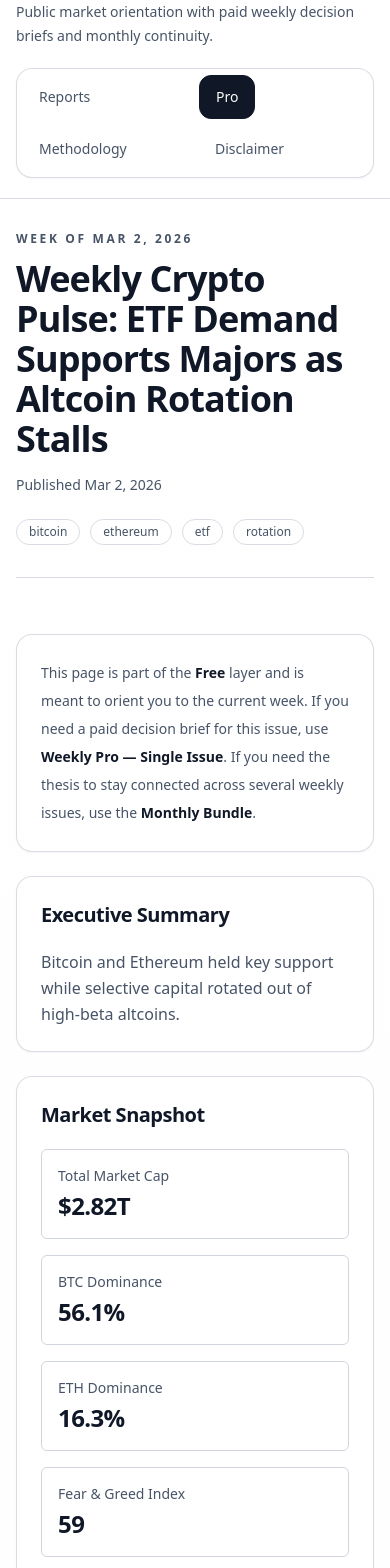
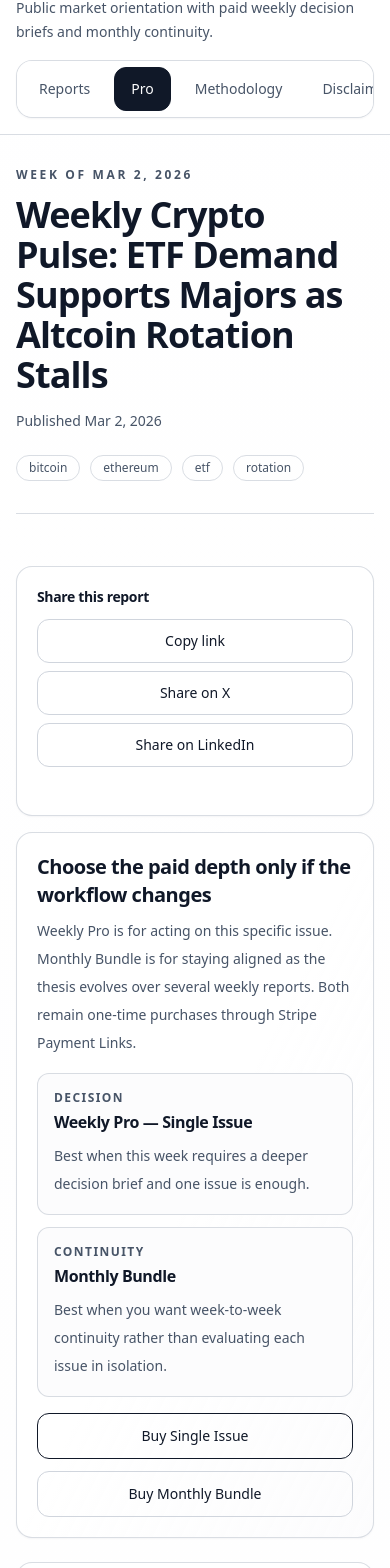
Before and after one commit to castanhf/Weekly-Crypto-Pulse, a Next.js app: page /reports/2026-03-02-etf-demand-supports-majors-as-altcoin-rotation-stalls in a window 390 px wide. Shown: the part 77-1645 px from the top of the page. Built offline with nearby package versions, Linux system fonts and the light colour scheme; no server answers.

Commit message:
Improve mobile responsiveness across core pages

```diff
--- a/app/page.tsx
+++ b/app/page.tsx
@@ -17,6 +17,9 @@ const METRICS = [
   'Institutional flows and positioning',
   'Major asset leadership and momentum'
 ] as const;
+
+const secondaryCtaClassName =
+  'inline-flex min-h-11 w-full items-center justify-center rounded-xl border border-line px-4 py-3 text-center text-sm font-medium transition hover:border-ink sm:w-auto';
 
 export default function HomePage(): JSX.Element {
   const latestReport = getLatestReport();
@@ -47,16 +50,17 @@ export default function HomePage(): JSX.Element {
         actions={
           <>
             <Link
-              className="inline-flex border border-ink px-4 py-2 text-sm font-medium transition hover:bg-ink hover:text-paper"
+              className="inline-flex min-h-11 w-full items-center justify-center rounded-xl border border-ink bg-ink px-4 py-3 text-center text-sm font-medium text-paper transition hover:bg-ink/90 sm:w-auto"
               href={latestReportHref}
             >
               Read latest free report
             </Link>
-            <Link className="inline-flex border border-line px-4 py-2 text-sm font-medium transition hover:border-ink" href="/pro">
+            <Link className={secondaryCtaClassName} href="/pro">
               Compare paid offers
             </Link>
           </>
         }
+        className="rounded-[2rem] border border-line/80 bg-white px-5 py-6 shadow-[0_20px_50px_rgba(16,24,40,0.06)] sm:px-8 sm:py-8"
         description="Weekly Crypto Pulse publishes a public market read for orientation, then offers paid products for readers who need a single-week decision brief or month-long follow-through."
         eyebrow="Weekly crypto research"
         title="Weekly coverage with a clear ladder from orientation to decision to continuity."
@@ -68,16 +72,24 @@ export default function HomePage(): JSX.Element {
           id="latest-report-heading"
           title="Latest free report"
         />
-        <SurfaceCard className="space-y-6">
-          <div className="grid gap-6 lg:grid-cols-[minmax(0,1.6fr)_minmax(16rem,0.8fr)] lg:items-start">
-            <ContentWidth className="space-y-3" size="feature">
+        <SurfaceCard className="space-y-6 bg-gradient-to-br from-white via-white to-paper/80">
+          <div className="grid gap-6 lg:grid-cols-[minmax(0,1.6fr)_minmax(18rem,0.8fr)] lg:items-start">
+            <ContentWidth className="space-y-4" size="feature">
               <p className="text-sm leading-7 text-muted">Published {formatIsoDate(latestReport.metadata.publishedAt)}</p>
               <div className="space-y-3">
-                <h3 className="text-2xl font-semibold tracking-tight">{latestReport.metadata.title}</h3>
+                <h3 className="text-2xl font-semibold tracking-tight sm:text-3xl">{latestReport.metadata.title}</h3>
                 <p className="text-sm leading-7 text-muted">{latestReport.metadata.summary}</p>
               </div>
+              <div className="flex flex-col gap-3 sm:flex-row sm:flex-wrap">
+                <Link className="inline-flex min-h-11 items-center justify-center rounded-xl border border-ink px-4 py-3 text-sm font-medium transition hover:bg-ink hover:text-paper" href={latestReportHref}>
+                  Open full report
+                </Link>
+                <Link className={secondaryCtaClassName} href="/pro">
+                  See Pro options
+                </Link>
+              </div>
             </ContentWidth>
-            <dl className="grid gap-4 sm:grid-cols-3 lg:grid-cols-1">
+            <dl className="grid gap-3 sm:grid-cols-3 lg:grid-cols-1">
               <div className="rounded-xl border border-line/80 bg-paper px-4 py-4">
                 <dt className="text-xs uppercase tracking-[0.12em] text-muted">Total market cap</dt>
                 <dd className="mt-2 text-lg font-medium">{formatCompactUsd(latestReport.marketSnapshot.totalMarketCapUsd)}</dd>
@@ -92,9 +104,6 @@ export default function HomePage(): JSX.Element {
               </div>
             </dl>
           </div>
-          <Link className="inline-flex text-sm font-medium text-ink underline underline-offset-4" href={latestReportHref}>
-            Open full report
-          </Link>
         </SurfaceCard>
       </PageSection>
 
@@ -136,14 +145,10 @@ export default function HomePage(): JSX.Element {
               </article>
             ))}
           </div>
-          <div className="flex flex-wrap gap-3">
+          <div className="flex flex-col gap-3 sm:flex-row sm:flex-wrap">
             <ProCta checkoutTarget={weeklyProCheckoutTarget} label="Buy Weekly Pro — Single Issue" />
-            <ProCta
-              className="inline-flex border border-line px-4 py-2 text-sm font-medium transition hover:border-ink"
-              label="Buy Monthly Bundle — Best value"
-              checkoutTarget={monthlyBundleCheckoutTarget}
-            />
-            <Link className="inline-flex border border-line px-4 py-2 text-sm font-medium transition hover:border-ink" href="/pro">
+            <ProCta className={secondaryCtaClassName} label="Buy Monthly Bundle — Best value" checkoutTarget={monthlyBundleCheckoutTarget} />
+            <Link className={secondaryCtaClassName} href="/pro">
               View full comparison
             </Link>
           </div>
--- a/app/pro/page.tsx
+++ b/app/pro/page.tsx
@@ -31,6 +31,9 @@ const FAQ_ITEMS: ReadonlyArray<FaqItem> = [
   }
 ] as const;
 
+const secondaryCtaClassName =
+  'inline-flex min-h-11 w-full items-center justify-center rounded-xl border border-line px-4 py-3 text-center text-sm font-medium transition hover:border-ink sm:w-auto';
+
 export default function ProPage(): JSX.Element {
   const { missingPaymentLinkEnvVarNames, offers } = getProOffersPageData();
   const hasMissingOfferLink = missingPaymentLinkEnvVarNames.length > 0;
@@ -38,6 +41,14 @@ export default function ProPage(): JSX.Element {
   return (
     <PageShell>
       <PageHeader
+        actions={
+          <div className="grid gap-3 sm:grid-cols-2">
+            {offers.map((offer) => (
+              <ProCta key={offer.id} checkoutTarget={offer.checkoutTarget} label={offer.product.ctaLabel} />
+            ))}
+          </div>
+        }
+        className="rounded-[2rem] border border-line/80 bg-white px-5 py-6 shadow-[0_20px_50px_rgba(16,24,40,0.06)] sm:px-8 sm:py-8"
         description="The hierarchy is editorial, not promotional. Free is for orientation. Weekly Pro is for a single decision. Monthly Bundle is for continuity across the month."
         eyebrow="Pro offers"
         title="Free, Weekly Pro, and Monthly Bundle."
@@ -65,15 +76,15 @@ export default function ProPage(): JSX.Element {
           </SurfaceCard>
         ) : null}
 
-        <div className="grid gap-6 lg:grid-cols-[minmax(0,1.9fr)_minmax(17rem,0.9fr)] lg:items-start">
+        <div className="grid gap-6 lg:grid-cols-[minmax(0,1.9fr)_minmax(18rem,0.9fr)] lg:items-start">
           <div className="grid gap-4 md:grid-cols-2">
             {offers.map((offer) => {
               const isBestValue = offer.pricing.tier === 'bestValueOffer';
 
               return (
                 <article
-                  className={`space-y-5 rounded-2xl border bg-white p-6 shadow-[0_1px_2px_rgba(16,24,40,0.04)] sm:p-8 ${
-                    isBestValue ? 'border-ink' : 'border-line/80'
+                  className={`space-y-5 rounded-2xl border bg-white p-5 shadow-[0_1px_2px_rgba(16,24,40,0.04)] sm:p-8 ${
+                    isBestValue ? 'border-ink ring-1 ring-ink/10' : 'border-line/80'
                   }`}
                   key={offer.id}
                 >
@@ -130,17 +141,24 @@ export default function ProPage(): JSX.Element {
                     </section>
                   </div>
 
-                  <ProCta
-                    className="inline-flex border border-ink px-4 py-2 text-sm font-medium transition hover:bg-ink hover:text-paper"
-                    label={offer.product.ctaLabel}
-                    checkoutTarget={offer.checkoutTarget}
-                  />
+                  <div className="flex flex-col gap-3 sm:flex-row sm:flex-wrap">
+                    <ProCta
+                      className="inline-flex min-h-11 w-full items-center justify-center rounded-xl border border-ink px-4 py-3 text-center text-sm font-medium transition hover:bg-ink hover:text-paper"
+                      label={offer.product.ctaLabel}
+                      checkoutTarget={offer.checkoutTarget}
+                    />
+                    {isBestValue ? null : (
+                      <a className={secondaryCtaClassName} href="#tier-differentiation-heading">
+                        See tier breakdown
+                      </a>
+                    )}
+                  </div>
                 </article>
               );
             })}
           </div>
 
-          <div className="space-y-4 lg:sticky lg:top-8">
+          <div className="space-y-4 lg:sticky lg:top-24">
             <SurfaceCard className="space-y-3 bg-paper">
               <h2 className="text-lg font-semibold tracking-tight">Where the line moves</h2>
               <p className="text-sm leading-7 text-muted">
--- a/app/reports/[slug]/page.tsx
+++ b/app/reports/[slug]/page.tsx
@@ -22,6 +22,9 @@ type ReportDetailPageProps = {
     slug: string;
   };
 };
+
+const secondaryCtaClassName =
+  'inline-flex min-h-11 w-full items-center justify-center rounded-xl border border-line px-4 py-3 text-center text-sm font-medium transition hover:border-ink sm:w-auto';
 
 export const generateStaticParams = (): Array<ReportDetailPageProps['params']> =>
   getAllReports().map((report) => ({ slug: report.metadata.slug }));
@@ -51,11 +54,11 @@ export default function ReportDetailPage({ params }: ReportDetailPageProps): JSX
   const monthlyBundleCheckoutTarget = getProCheckoutTarget('monthlyBundle');
 
   return (
-    <PageShell className="space-y-10 sm:space-y-12 lg:space-y-14">
+    <PageShell className="space-y-8 sm:space-y-12 lg:space-y-14">
       <ReportViewTracker reportSlug={report.metadata.slug} />
       <ReportHero metadata={report.metadata} />
       <PageSection className="grid gap-6 xl:grid-cols-[minmax(0,1.75fr)_minmax(18rem,0.75fr)] xl:items-start">
-        <div className="space-y-6">
+        <div className="order-last space-y-6 xl:order-first">
           <SurfaceCard className="text-sm leading-7 text-muted" aria-label="Tier context">
             <p>
               This page is part of the <span className="font-semibold text-ink">Free</span> layer and is meant to orient
@@ -73,9 +76,9 @@ export default function ReportDetailPage({ params }: ReportDetailPageProps): JSX
           <MethodologyNote />
         </div>
 
-        <div className="space-y-6 xl:sticky xl:top-8">
+        <div className="order-first space-y-4 xl:order-last xl:sticky xl:top-24">
           <ReportShareBlock title={report.metadata.title} url={reportUrl} />
-          <SurfaceCard className="space-y-4">
+          <SurfaceCard className="space-y-4 bg-gradient-to-br from-white via-white to-paper/90">
             <div className="space-y-2">
               <h2 className="text-xl font-semibold tracking-tight">Choose the paid depth only if the workflow changes</h2>
               <p className="text-sm leading-7 text-muted">
@@ -83,7 +86,7 @@ export default function ReportDetailPage({ params }: ReportDetailPageProps): JSX
                 over several weekly reports. Both remain one-time purchases through Stripe Payment Links.
               </p>
             </div>
-            <div className="grid gap-3">
+            <div className="grid gap-3 sm:grid-cols-2 xl:grid-cols-1">
               <div className="rounded-xl border border-line/80 bg-paper px-4 py-4">
                 <p className="text-xs font-semibold uppercase tracking-[0.12em] text-muted">Decision</p>
                 <h3 className="mt-1 text-base font-semibold tracking-tight">Weekly Pro — Single Issue</h3>
@@ -99,13 +102,9 @@ export default function ReportDetailPage({ params }: ReportDetailPageProps): JSX
                 </p>
               </div>
             </div>
-            <div className="flex flex-wrap gap-3">
+            <div className="flex flex-col gap-3 sm:flex-row sm:flex-wrap">
               <ProCta checkoutTarget={weeklyProCheckoutTarget} label="Buy Single Issue" />
-              <ProCta
-                className="inline-flex border border-line px-4 py-2 text-sm font-medium transition hover:border-ink"
-                label="Buy Monthly Bundle"
-                checkoutTarget={monthlyBundleCheckoutTarget}
-              />
+              <ProCta className={secondaryCtaClassName} label="Buy Monthly Bundle" checkoutTarget={monthlyBundleCheckoutTarget} />
             </div>
           </SurfaceCard>
         </div>
--- a/components/layout/header.tsx
+++ b/components/layout/header.tsx
@@ -18,23 +18,23 @@ const navItems: readonly NavItem[] = [
 
 const getNavItemClassName = (item: NavItem): string => {
   if (item.isEmphasized) {
-    return 'inline-flex min-h-11 items-center justify-center rounded-xl border border-ink bg-ink px-4 py-2.5 text-sm font-medium text-paper transition hover:bg-ink/90';
+    return 'inline-flex min-h-11 items-center justify-center whitespace-nowrap rounded-xl border border-ink bg-ink px-4 py-2.5 text-sm font-medium text-paper transition hover:bg-ink/90';
   }
 
-  return 'inline-flex min-h-11 items-center justify-center rounded-xl px-4 py-2.5 text-sm font-medium text-muted transition hover:bg-paper hover:text-ink';
+  return 'inline-flex min-h-11 items-center justify-center whitespace-nowrap rounded-xl px-4 py-2.5 text-sm font-medium text-muted transition hover:bg-paper hover:text-ink';
 };
 
 export function Header(): JSX.Element {
   return (
-    <header className="border-b border-line/80 bg-white">
-      <div className={`${pageContainerClassName} py-5 sm:py-6`}>
-        <div className="flex flex-col gap-5 lg:flex-row lg:items-center lg:justify-between lg:gap-8">
+    <header className="sticky top-0 z-40 border-b border-line/80 bg-white/95 backdrop-blur supports-[backdrop-filter]:bg-white/80">
+      <div className={`${pageContainerClassName} py-4 sm:py-5`}>
+        <div className="flex flex-col gap-4 lg:flex-row lg:items-center lg:justify-between lg:gap-8">
           <Link className="min-w-0 max-w-2xl" href="/">
             <div className="space-y-2">
               <p className="text-[0.7rem] font-semibold uppercase tracking-[0.22em] text-muted">Weekly crypto research</p>
               <div className="space-y-1">
-                <p className="text-xl font-semibold tracking-tight text-ink sm:text-2xl">{siteConfig.name}</p>
-                <p className="text-sm leading-6 text-muted sm:text-[0.95rem]">
+                <p className="text-lg font-semibold tracking-tight text-ink sm:text-2xl">{siteConfig.name}</p>
+                <p className="max-w-xl text-sm leading-6 text-muted sm:text-[0.95rem]">
                   Public market orientation with paid weekly decision briefs and monthly continuity.
                 </p>
               </div>
@@ -42,9 +42,9 @@ export function Header(): JSX.Element {
           </Link>
 
           <nav aria-label="Primary navigation" className="w-full lg:w-auto">
-            <ul className="grid grid-cols-2 gap-2 rounded-2xl border border-line/80 bg-white p-1.5 shadow-[0_1px_2px_rgba(16,24,40,0.04)] sm:flex sm:flex-wrap sm:items-center sm:justify-end">
+            <ul className="flex gap-2 overflow-x-auto rounded-2xl border border-line/80 bg-white p-1.5 shadow-[0_1px_2px_rgba(16,24,40,0.04)] sm:flex-wrap sm:justify-end">
               {navItems.map((item) => (
-                <li className="sm:flex-none" key={item.href}>
+                <li className="shrink-0" key={item.href}>
                   <Link className={getNavItemClassName(item)} href={item.href}>
                     {item.label}
                   </Link>
--- a/components/layout/page-shell.tsx
+++ b/components/layout/page-shell.tsx
@@ -67,12 +67,12 @@ export function PageContainer({ as: Component = 'div', children, className }: Pa
 }
 
 export function PageShell({ children, className }: PageShellProps): JSX.Element {
-  return <div className={mergeClasses('space-y-14 sm:space-y-16 lg:space-y-20', className)}>{children}</div>;
+  return <div className={mergeClasses('space-y-12 sm:space-y-16 lg:space-y-20', className)}>{children}</div>;
 }
 
 export function PageSection({ id, children, className, ...restProps }: PageSectionProps): JSX.Element {
   return (
-    <section {...restProps} className={mergeClasses('space-y-6 sm:space-y-8', className)} id={id}>
+    <section {...restProps} className={mergeClasses('space-y-5 sm:space-y-8', className)} id={id}>
       {children}
     </section>
   );
@@ -84,15 +84,15 @@ export function ContentWidth({ children, className, size = 'content' }: ContentW
 
 export function PageHeader({ eyebrow, title, description, actions, className, titleClassName }: PageHeaderProps): JSX.Element {
   return (
-    <header className={mergeClasses('space-y-6 border-b border-line/80 pb-8 sm:space-y-7 sm:pb-10', className)}>
+    <header className={mergeClasses('space-y-5 border-b border-line/80 pb-7 sm:space-y-7 sm:pb-10', className)}>
       <ContentWidth className="space-y-4" size="feature">
         {eyebrow ? <p className="text-xs font-semibold uppercase tracking-[0.22em] text-muted">{eyebrow}</p> : null}
         <div className="space-y-3">
-          <h1 className={mergeClasses('text-4xl font-semibold tracking-tight sm:text-5xl', titleClassName)}>{title}</h1>
-          {description ? <p className="text-base leading-7 text-muted">{description}</p> : null}
+          <h1 className={mergeClasses('text-3xl font-semibold tracking-tight sm:text-5xl', titleClassName)}>{title}</h1>
+          {description ? <p className="max-w-3xl text-sm leading-7 text-muted sm:text-base">{description}</p> : null}
         </div>
       </ContentWidth>
-      {actions ? <div className="flex flex-wrap gap-3">{actions}</div> : null}
+      {actions ? <div className="flex flex-col gap-3 sm:flex-row sm:flex-wrap">{actions}</div> : null}
     </header>
   );
 }
@@ -116,7 +116,7 @@ export function SurfaceCard({ children, className, ...restProps }: SurfaceCardPr
     <div
       {...restProps}
       className={mergeClasses(
-        'rounded-2xl border border-line/80 bg-white p-6 shadow-[0_1px_2px_rgba(16,24,40,0.04)] sm:p-8',
+        'rounded-2xl border border-line/80 bg-white p-5 shadow-[0_1px_2px_rgba(16,24,40,0.04)] sm:p-8',
         className
       )}
     >
--- a/components/pro/pro-cta.tsx
+++ b/components/pro/pro-cta.tsx
@@ -34,7 +34,7 @@ export function ProCta({ className, label = 'Upgrade to Pro', checkoutTarget }:
     <Link
       className={
         className ??
-        'inline-flex border border-ink px-4 py-2 text-sm font-medium transition hover:bg-ink hover:text-paper'
+        'inline-flex min-h-11 w-full items-center justify-center rounded-xl border border-ink px-4 py-3 text-center text-sm font-medium transition hover:bg-ink hover:text-paper sm:w-auto'
       }
       href={checkoutTarget.href}
       onClick={handleClick}
--- a/components/reports/report-share-block.tsx
+++ b/components/reports/report-share-block.tsx
@@ -70,12 +70,12 @@ export function ReportShareBlock({ title, url }: ReportShareBlockProps): JSX.Ele
   const linkedInShareUrl = createLinkedInShareUrl(url);
 
   return (
-    <aside className="space-y-3 border border-line bg-white p-4" aria-label="Share this report">
+    <aside className="space-y-3 rounded-2xl border border-line/80 bg-white p-5 shadow-[0_1px_2px_rgba(16,24,40,0.04)]" aria-label="Share this report">
       <h2 className="text-sm font-semibold tracking-tight">Share this report</h2>
-      <div className="flex flex-wrap gap-2 text-sm">
+      <div className="grid gap-2 text-sm sm:grid-cols-3 xl:grid-cols-1">
         <button
           aria-label="Copy report link"
-          className="inline-flex border border-line px-3 py-1.5 font-medium transition hover:border-ink"
+          className="inline-flex min-h-11 items-center justify-center rounded-xl border border-line px-3 py-2 font-medium transition hover:border-ink"
           onClick={handleCopyLink}
           type="button"
         >
@@ -83,7 +83,7 @@ export function ReportShareBlock({ title, url }: ReportShareBlockProps): JSX.Ele
         </button>
         <a
           aria-label="Share report on X"
-          className="inline-flex border border-line px-3 py-1.5 font-medium transition hover:border-ink"
+          className="inline-flex min-h-11 items-center justify-center rounded-xl border border-line px-3 py-2 font-medium transition hover:border-ink"
           href={xShareUrl}
           rel="noopener noreferrer"
           target="_blank"
@@ -92,7 +92,7 @@ export function ReportShareBlock({ title, url }: ReportShareBlockProps): JSX.Ele
         </a>
         <a
           aria-label="Share report on LinkedIn"
-          className="inline-flex border border-line px-3 py-1.5 font-medium transition hover:border-ink"
+          className="inline-flex min-h-11 items-center justify-center rounded-xl border border-line px-3 py-2 font-medium transition hover:border-ink"
           href={linkedInShareUrl}
           rel="noopener noreferrer"
           target="_blank"
@@ -100,7 +100,7 @@ export function ReportShareBlock({ title, url }: ReportShareBlockProps): JSX.Ele
           Share on LinkedIn
         </a>
       </div>
-      <p className="text-xs text-muted" role="status">
+      <p className="min-h-4 text-xs text-muted" role="status">
         {copyStatus === 'copied' && 'Link copied.'}
         {copyStatus === 'error' && 'Could not copy automatically. Please copy from the address bar.'}
       </p>
```
Also changed, not shown: app/reports/page.tsx (+21 -18 lines), 1 other file (tests, documents, lock files or other folders).
